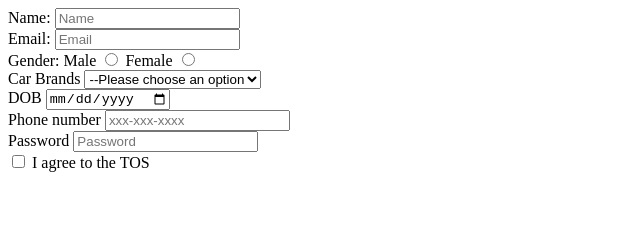
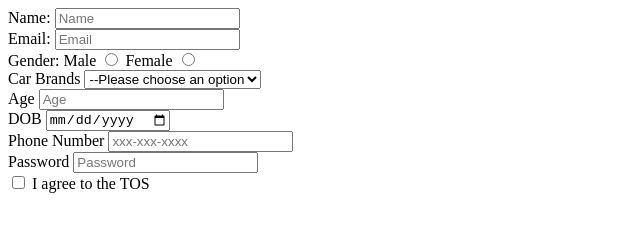
Before and after one commit to acciojob/signup-form-car-chaand2321, a website: page main.html in a window 1280 px wide. Shown: the whole page, without its empty margins (0-640 px from the left). Drawn offline with Linux system fonts and the light colour scheme.

Commit message:
created a submission

```diff
--- a/main.html
+++ b/main.html
@@ -22,7 +22,7 @@
 	   <label for="gender_f">Female</label>
 
 	   <input type="radio" name="gender" id="gender_f" required><br>
-	   <label>Car Brands </label>
+	   <label for="cars">Car Brands </label>
 	   <select id="cars">
 		   <option>--Please choose an option</option>
 		   <option value="BMW">BMW</option>
@@ -30,9 +30,11 @@
 		   <option value="Tesla">Tesla</option>
 		   <option value="Mustang">Mustang</option>
 	   </select> <br>
+	   <label for="age">Age</label>
+	   <input type="number" id="age" placeholder="Age" required> <br>
 	   <label for="dob">DOB</label>
 	   <input type="date" id="dob" required> <br>
-	   <label for="tel">Phone number</label>
+	   <label for="tel">Phone Number</label>
 	   <input id="tel" placeholder="xxx-xxx-xxxx" > <br>
 	   <label for="password">Password</label>
 	   <input type="password" id="Password" placeholder="Password" required > <br>
```
